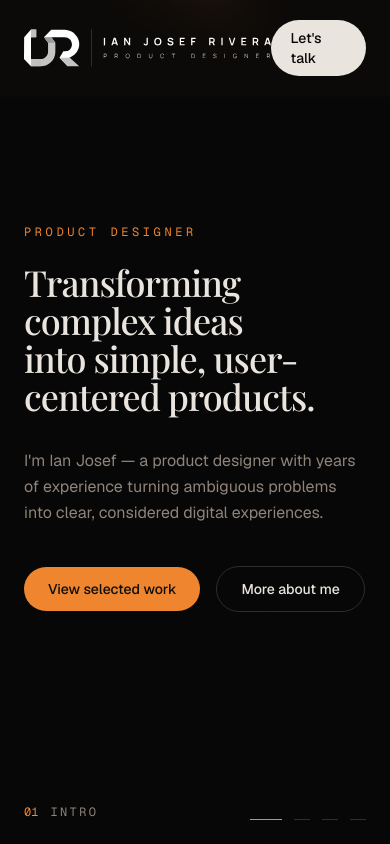
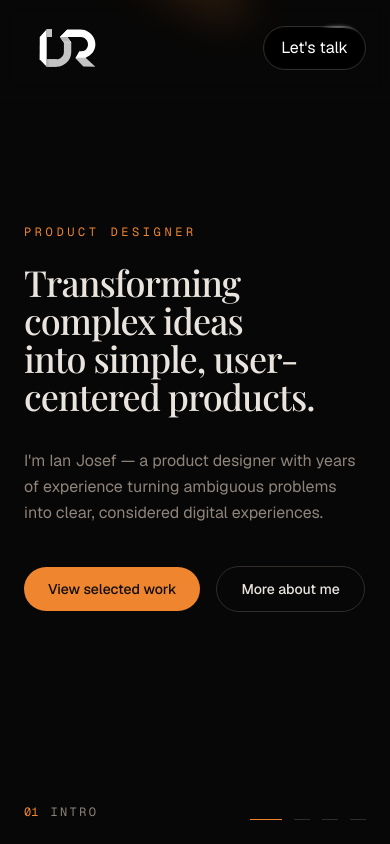
Before and after one commit to iannaiian/ianjosef-design, a Next.js app: page / in a window 390 px wide. Built offline with nearby package versions, Linux system fonts and the light colour scheme; a web font is replaced by a local one.

Commit message:
fix mobile responsive issues

```diff
--- a/components/navbar.tsx
+++ b/components/navbar.tsx
@@ -2,6 +2,7 @@
 
 import { sections, type SectionId } from "@/lib/portfolio-data";
 import { cn } from "@/lib/utils";
+import { HoverBorderGradient } from "@/components/ui/hover-border-gradient";
 
 export function Navbar({
   active,
@@ -11,7 +12,7 @@ export function Navbar({
   onNavigate: (id: SectionId) => void;
 }) {
   return (
-    <header className="fixed inset-x-0 top-0 z-50 bg-[rgba(17,14,11,0.6)] backdrop-blur-sm">
+    <header className="fixed inset-x-0 top-0 z-50 bg-[rgba(19,19,19,0)] backdrop-blur-sm">
       <div className="flex items-center justify-between px-6 py-5 md:px-12">
         {/* Logo */}
         <button
@@ -19,11 +20,24 @@ export function Navbar({
           className="flex items-center gap-2 text-left"
           aria-label="Ian Josef, back to intro"
         >
-          <span className="font-serif text-lg font-semibold tracking-tight text-foreground">
+          <span className="md:block hidden font-serif text-lg font-semibold tracking-tight text-foreground">
             <img
               src="/images/logo.svg"
               alt="Ian Josef"
               className="h-10 w-auto"
+            />
+          </span>
+        </button>
+        <button
+          onClick={() => onNavigate("hero")}
+          className="md:hidden flex justify-start gap-2 text-left w-55"
+          aria-label="Ian Josef, back to intro"
+        >
+          <span className="font-serif text-lg font-semibold tracking-tight text-foreground">
+            <img
+              src="/images/logo2.svg"
+              alt="Ian Josef"
+              className="h-14 w-auto "
             />
           </span>
         </button>
@@ -47,11 +61,20 @@ export function Navbar({
         </nav>
 
         {/* CTA */}
-        <a
+        <a href="mailto:ianjosef.rivera@gmail.com">
+          <HoverBorderGradient
+            containerClassName="rounded-full"
+            as="button"
+            className="dark:bg-black text-white dark:text-white flex items-center space-x-2 md:px-8 md:py-4"
+          >
+            Let&apos;s talk
+          </HoverBorderGradient>
+          {/* <a
           href="mailto:ianjosef.rivera@gmail.com"
-          className="rounded-full bg-foreground px-5 py-2 text-sm font-medium text-background transition-opacity hover:opacity-90"
+          className="rounded-full bg-foreground px-5 py-2 text-sm font-medium text-background transition-opacity hover:opacity-90 flex "
         >
           Let&apos;s talk
+        </a> */}
         </a>
       </div>
     </header>
--- a/components/project-modal.tsx
+++ b/components/project-modal.tsx
@@ -87,7 +87,7 @@ export function ProjectModal({ project, isOpen, onClose }: ProjectModalProps) {
 
               <a
                 href={project.url}
-                className="rounded-full bg-foreground px-5 py-2 text-sm font-medium text-background transition-opacity hover:opacity-90"
+                className="rounded-full bg-foreground px-5 py-2 text-sm font-medium text-background transition-opacity hover:opacity-90 text-center"
                 target="_blank"
               >
                 See Project
--- a/components/sections/experience-section.tsx
+++ b/components/sections/experience-section.tsx
@@ -15,7 +15,7 @@ export function ExperienceSection() {
         <ol className="">
           {experiences.map((exp) => (
             <li key={exp.role}>
-              <div className="relative h-full rounded-2xl border p-2 md:rounded-3xl group grid gap-3 py-6 transition-colors md:grid-cols-[180px_1fr] md:gap-8 bg-[#181818] mb-10 px-6 ">
+              <div className="relative h-full rounded-2xl border p-2 md:rounded-3xl group grid gap-3 py-6 transition-colors md:grid-cols-[90px_1fr] md:gap-8 bg-[#181818] mb-10 px-6 ">
                 {" "}
                 <GlowingEffect
                   spread={40}
@@ -33,7 +33,7 @@ export function ExperienceSection() {
                     {exp.role}{" "}
                     <span className="text-primary">· {exp.company}</span>
                   </h3>
-                  <p className="mt-2 max-w-2xl text-sm leading-relaxed text-muted-foreground">
+                  <p className="mt-2 max-w-3xl text-sm leading-relaxed text-muted-foreground">
                     {exp.summary}
                   </p>
                   <div className="mt-3 flex flex-wrap gap-2">
--- a/components/sections/hero-section.tsx
+++ b/components/sections/hero-section.tsx
@@ -31,13 +31,13 @@ export function HeroSection({
           <div className="mt-10 flex flex-wrap items-center gap-4">
             <button
               onClick={() => onNavigate("works")}
-              className="rounded-full bg-primary px-6 py-3 text-sm font-medium text-primary-foreground transition-opacity hover:opacity-90"
+              className="rounded-full bg-primary px-6 py-3 text-sm font-medium text-primary-foreground transition-opacity hover:opacity-90 md:px-8 md:py-4"
             >
               View selected work
             </button>
             <button
               onClick={() => onNavigate("about")}
-              className="rounded-full border border-border px-6 py-3 text-sm font-medium text-foreground transition-colors hover:bg-secondary"
+              className="rounded-full border border-border px-6 py-3 text-sm font-medium text-foreground transition-colors hover:bg-secondary md:px-8 md:py-4"
             >
               More about me
             </button>
--- /dev/null
+++ b/components/ui/hover-border-gradient.tsx
@@ -0,0 +1,99 @@
+"use client";
+import React, { useState, useEffect, useRef } from "react";
+
+import { motion } from "motion/react";
+import { cn } from "@/lib/utils";
+
+type Direction = "TOP" | "LEFT" | "BOTTOM" | "RIGHT";
+
+export function HoverBorderGradient({
+  children,
+  containerClassName,
+  className,
+  as: Tag = "button",
+  duration = 1,
+  clockwise = true,
+  ...props
+}: React.PropsWithChildren<
+  {
+    as?: React.ElementType;
+    containerClassName?: string;
+    className?: string;
+    duration?: number;
+    clockwise?: boolean;
+  } & React.HTMLAttributes<HTMLElement>
+>) {
+  const [hovered, setHovered] = useState<boolean>(false);
+  const [direction, setDirection] = useState<Direction>("TOP");
+
+  const rotateDirection = (currentDirection: Direction): Direction => {
+    const directions: Direction[] = ["TOP", "LEFT", "BOTTOM", "RIGHT"];
+    const currentIndex = directions.indexOf(currentDirection);
+    const nextIndex = clockwise
+      ? (currentIndex - 1 + directions.length) % directions.length
+      : (currentIndex + 1) % directions.length;
+    return directions[nextIndex];
+  };
+
+  const movingMap: Record<Direction, string> = {
+    TOP: "radial-gradient(20.7% 50% at 50% 0%, hsl(0, 0%, 100%) 0%, rgba(255, 255, 255, 0) 100%)",
+    LEFT: "radial-gradient(16.6% 43.1% at 0% 50%, hsl(0, 0%, 100%) 0%, rgba(255, 255, 255, 0) 100%)",
+    BOTTOM:
+      "radial-gradient(20.7% 50% at 50% 100%, hsl(0, 0%, 100%) 0%, rgba(255, 255, 255, 0) 100%)",
+    RIGHT:
+      "radial-gradient(16.2% 41.199999999999996% at 100% 50%, hsl(0, 0%, 100%) 0%, rgba(255, 255, 255, 0) 100%)",
+  };
+
+  const highlight =
+    "radial-gradient(100% 181.15942028985506% at 50% 50%, #ef852e 100%, rgba(255, 255, 255, 0) 100%)";
+
+  useEffect(() => {
+    if (!hovered) {
+      const interval = setInterval(() => {
+        setDirection((prevState) => rotateDirection(prevState));
+      }, duration * 1000);
+      return () => clearInterval(interval);
+    }
+  }, [hovered]);
+  return (
+    <Tag
+      onMouseEnter={(event: React.MouseEvent<HTMLDivElement>) => {
+        setHovered(true);
+      }}
+      onMouseLeave={() => setHovered(false)}
+      className={cn(
+        "relative flex rounded-full border  content-center bg-black/20 hover:bg-black/10 transition duration-500 dark:bg-white/20 items-center flex-col flex-nowrap gap-10 h-min justify-center overflow-visible p-px decoration-clone w-fit",
+        containerClassName,
+      )}
+      {...props}
+    >
+      <div
+        className={cn(
+          "w-auto text-white z-10 bg-black px-4 py-2 rounded-[inherit]",
+          className,
+        )}
+      >
+        {children}
+      </div>
+      <motion.div
+        className={cn(
+          "flex-none inset-0 overflow-hidden absolute z-0 rounded-[inherit]",
+        )}
+        style={{
+          filter: "blur(2px)",
+          position: "absolute",
+          width: "100%",
+          height: "100%",
+        }}
+        initial={{ background: movingMap[direction] }}
+        animate={{
+          background: hovered
+            ? [movingMap[direction], highlight]
+            : movingMap[direction],
+        }}
+        transition={{ ease: "linear", duration: duration ?? 1 }}
+      />
+      <div className="bg-black absolute z-1 flex-none inset-[2px] rounded-[100px]" />
+    </Tag>
+  );
+}
```
Also changed, not shown: components/ui/svg-mask-effect.tsx (deleted, +0 -83 lines), public/images/logo2.svg (added).
